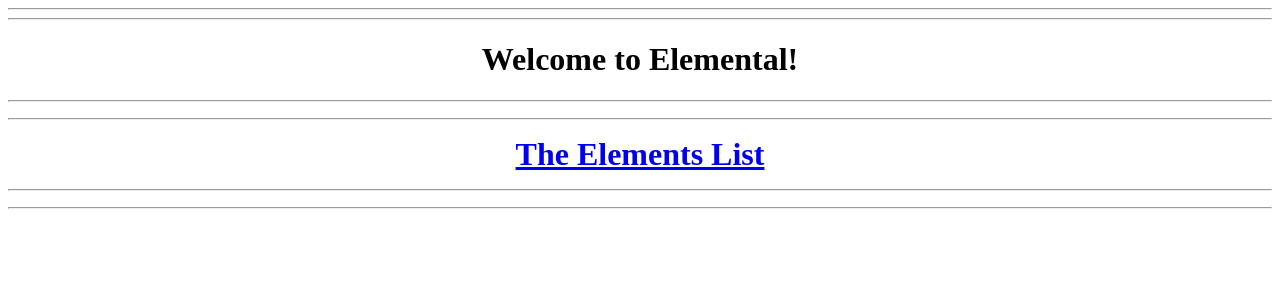
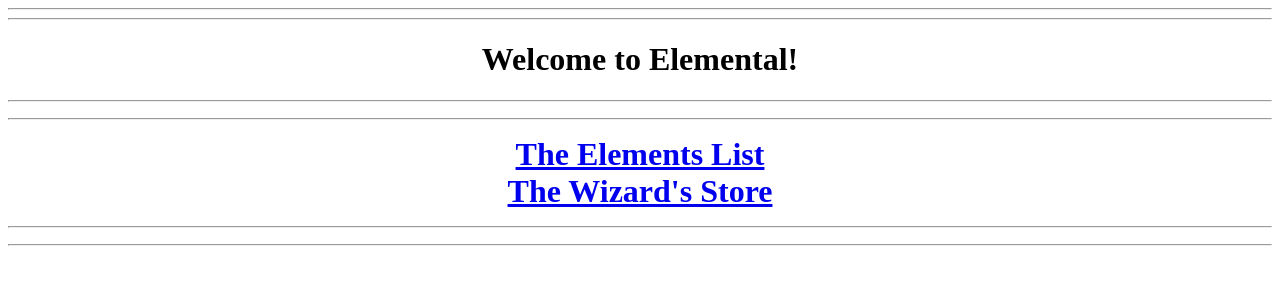
Before and after one commit to aljandals/Elemental2, a plain HTML site: page index.html in a window 1280 px wide. Drawn offline with Linux system fonts and the light colour scheme.

Commit message:
fixed issue #2

```diff
--- a/index.html
+++ b/index.html
@@ -8,7 +8,7 @@
 <hr>
 
 <a href="list.html">The Elements List</a><br>
-
+<a href="storeIndex.html">The Wizard's Store</a><br>
 <hr>
 <hr>
 
```
